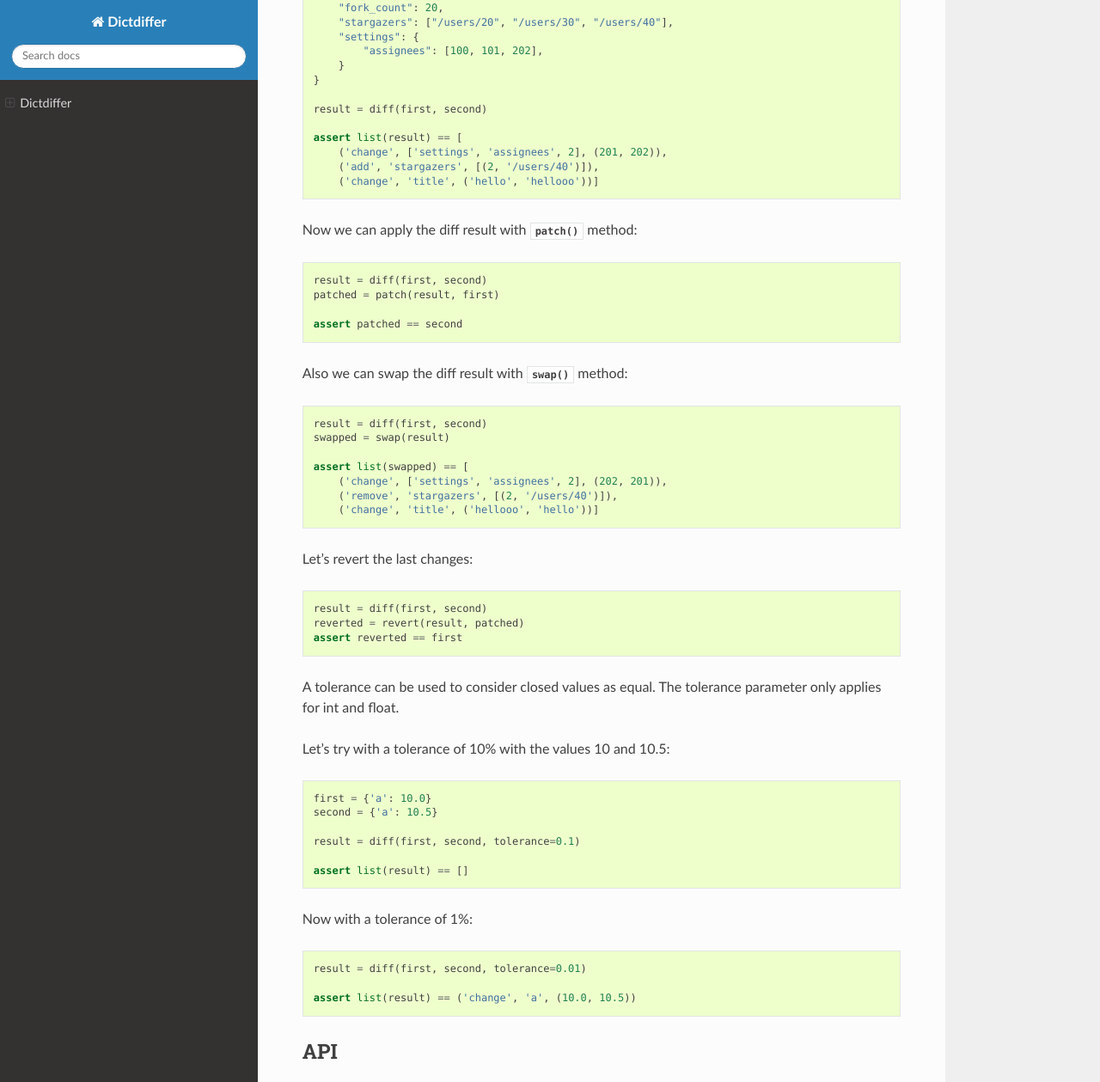
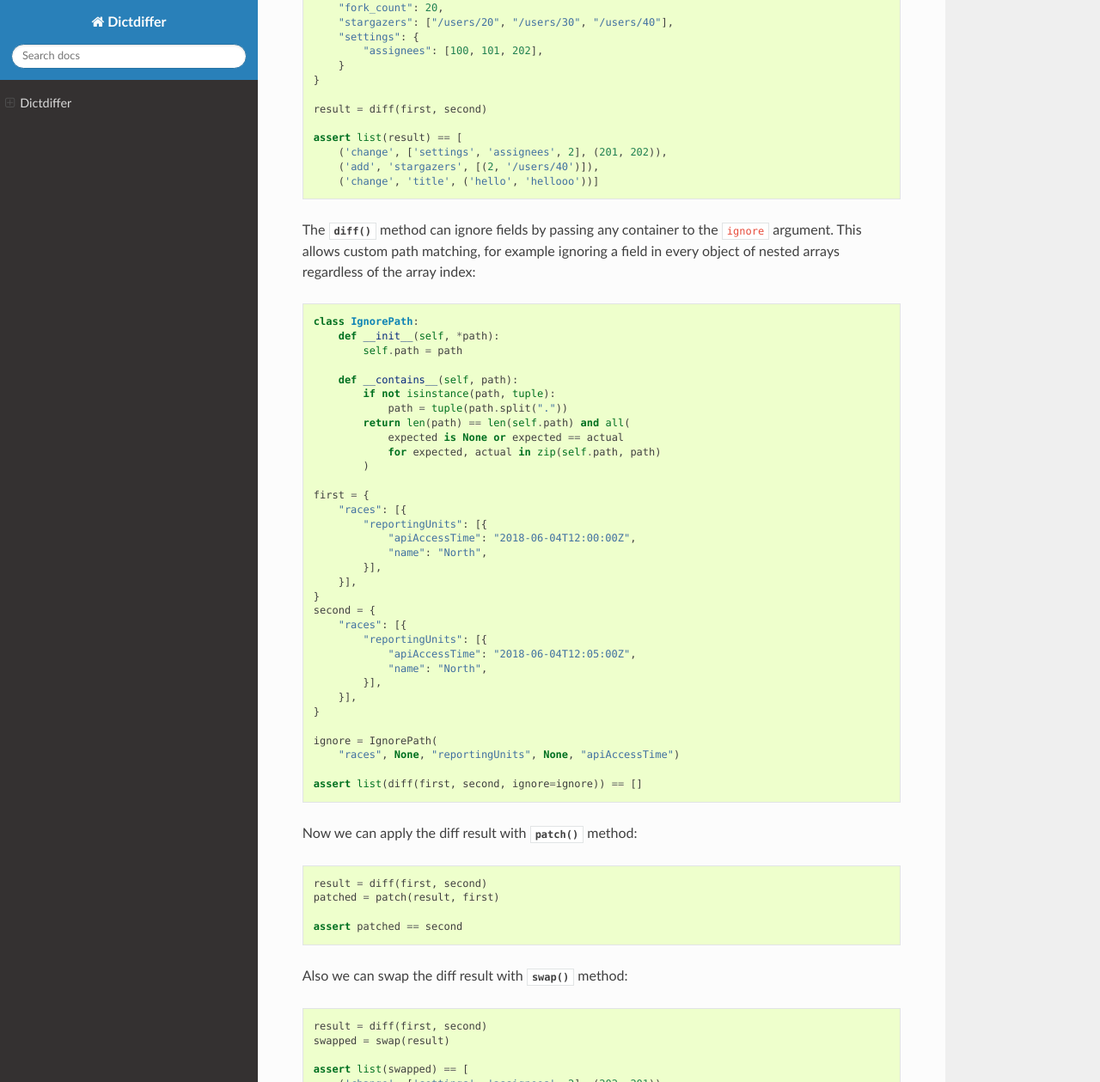
Before and after one commit to inveniosoftware/dictdiffer, a Sphinx documentation site: the page built from docs/index.rst, in a window 1280 px wide and 1400 px high, scrolled down 758 px, cut to the strip 0-1259 px from the top of the window. Shown: the whole strip at 86% size. Built offline with Sphinx 7.4.7 and the Read the Docs theme 3.1.0, drawn with Linux system fonts in a browser that asks for light colours.

Commit message:
Document wildcard path ignores

```diff
--- a/docs/index.rst
+++ b/docs/index.rst
@@ -65,6 +65,46 @@ dictionaries using :func:`.diff` method:
         ('change', ['settings', 'assignees', 2], (201, 202)),
         ('add', 'stargazers', [(2, '/users/40')]),
         ('change', 'title', ('hello', 'hellooo'))]
+
+The :func:`.diff` method can ignore fields by passing any container to the
+``ignore`` argument.  This allows custom path matching, for example ignoring a
+field in every object of nested arrays regardless of the array index:
+
+.. code-block:: python
+
+    class IgnorePath:
+        def __init__(self, *path):
+            self.path = path
+
+        def __contains__(self, path):
+            if not isinstance(path, tuple):
+                path = tuple(path.split("."))
+            return len(path) == len(self.path) and all(
+                expected is None or expected == actual
+                for expected, actual in zip(self.path, path)
+            )
+
+    first = {
+        "races": [{
+            "reportingUnits": [{
+                "apiAccessTime": "2018-06-04T12:00:00Z",
+                "name": "North",
+            }],
+        }],
+    }
+    second = {
+        "races": [{
+            "reportingUnits": [{
+                "apiAccessTime": "2018-06-04T12:05:00Z",
+                "name": "North",
+            }],
+        }],
+    }
+
+    ignore = IgnorePath(
+        "races", None, "reportingUnits", None, "apiAccessTime")
+
+    assert list(diff(first, second, ignore=ignore)) == []
 
 
 Now we can apply the diff result with :func:`.patch` method:
```
